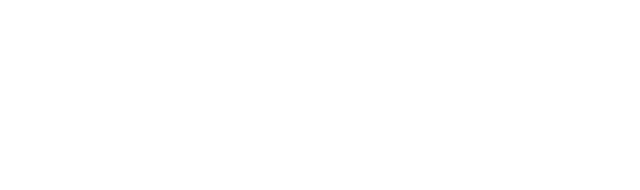
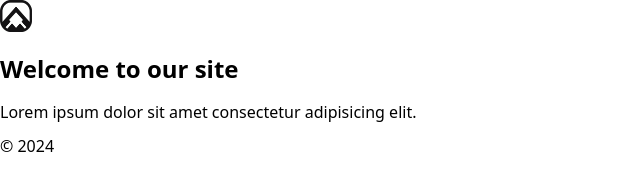
Before and after one commit to PushEaxVK/template-website-base-structure, a plain HTML site: page index.html in a window 1280 px wide. Shown: the whole page, without its empty margins (0-640 px from the left). Drawn offline with nearby package versions, Linux system fonts and the light colour scheme.

Commit message:
add logo, nav and section

```diff
--- a/index.html
+++ b/index.html
@@ -14,10 +14,23 @@
     <link rel="stylesheet" href="./css/styles.css" />
   </head>
   <body>
-    <header></header>
+    <header>
+      <nav>
+        <a href="./index.html">
+          <img src="./images/logo.png" alt="Site logo" width="32" height="32" />
+        </a>
+      </nav>
+    </header>
 
-    <main></main>
+    <main>
+      <section>
+        <h1>Welcome to our site</h1>
+      </section>
+      <p>Lorem ipsum dolor sit amet consectetur adipisicing elit.</p>
+    </main>
 
-    <footer></footer>
+    <footer>
+      <p>&copy; 2024</p>
+    </footer>
   </body>
 </html>
```
Also changed, not shown: images/logo.png (added).
